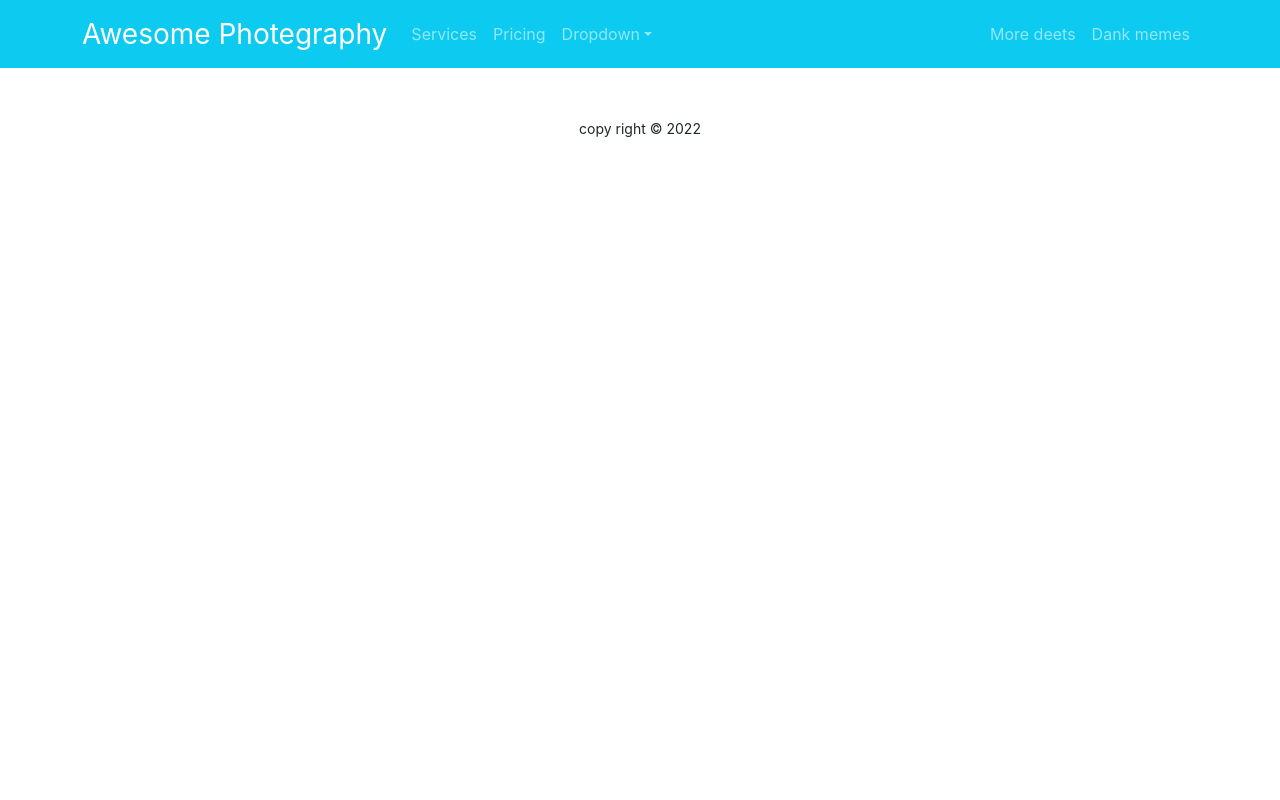
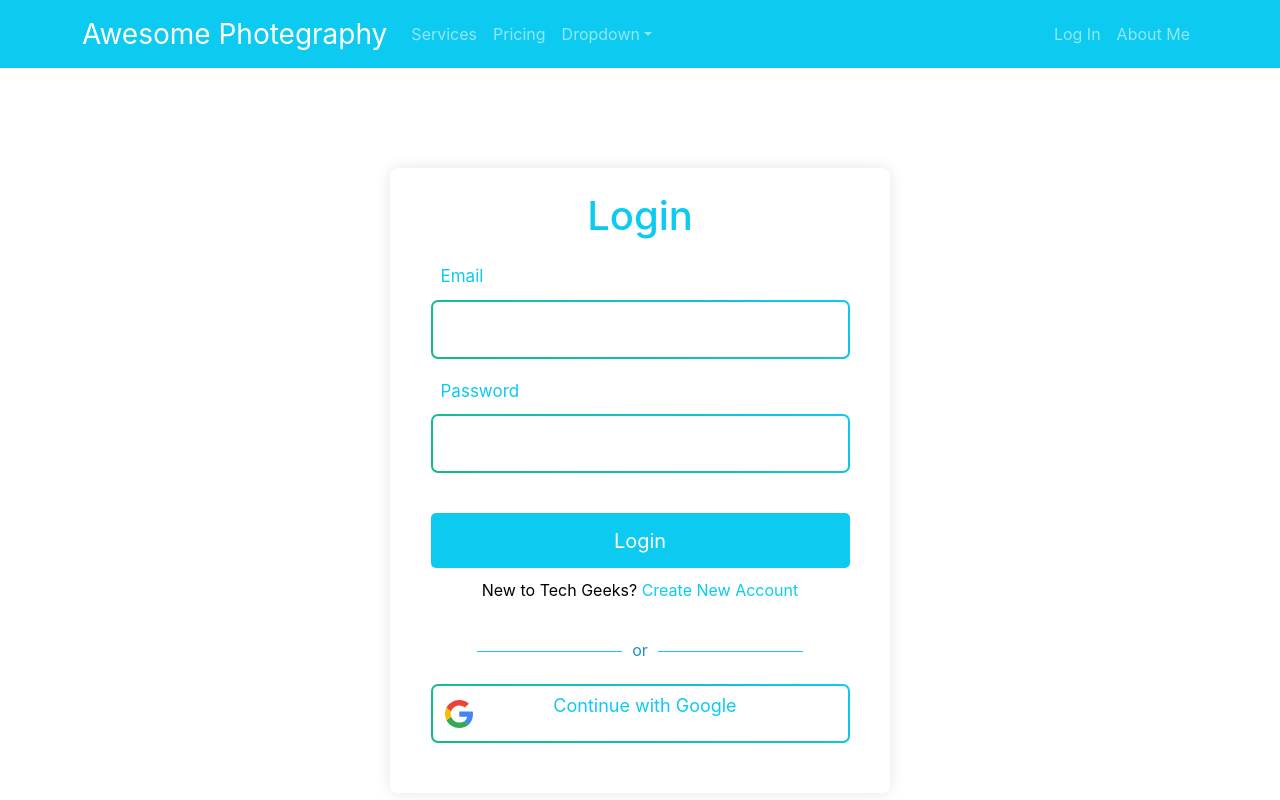
Before and after one commit to ArifulIslamShuvo/-independent-service-provider, a React (Create React App) app: page /login in a window 1280 px wide. Shown: the top 800 px of the page. Built offline with nearby package versions, Linux system fonts and the light colour scheme.

Commit message:
created login form

```diff
--- a/src/App.js
+++ b/src/App.js
@@ -6,6 +6,8 @@
 import Banner from './Pages/Home/Banner/Banner';
 import Footer from './Pages/Shared/Footer/Footer';
 import Services from './Pages/Home/Services/Services';
+import Checkout from './Pages/Home/Checkout/Checkout';
+import Login from './Pages/Login/Login/Login';
 
 function App() {
   return (
@@ -16,6 +18,9 @@
         <Route path='/home' element={<Home></Home>}></Route>
         <Route path='/home' element={<Home></Home>}></Route>
         <Route path='/services' element={<Services></Services>}></Route>
+        <Route path='/checkout' element={<Checkout></Checkout>}></Route>
+        <Route path='/login' element={<Login></Login>}></Route>
+
       </Routes>
       <Footer></Footer>
     </div>
--- /dev/null
+++ b/src/Pages/Home/Checkout/Checkout.js
@@ -0,0 +1,11 @@
+import React from 'react';
+
+const Checkout = () => {
+    return (
+        <div>
+            <h2 className='text-center mt-3'>Welcome to checkout page</h2>
+        </div>
+    );
+};
+
+export default Checkout;
--- a/src/Pages/Home/Home/Home.js
+++ b/src/Pages/Home/Home/Home.js
@@ -6,6 +6,7 @@
     return (
         <div>
             <Banner></Banner>
+            <Services></Services>
         </div>
     );
 };
--- a/src/Pages/Home/Service/Service.js
+++ b/src/Pages/Home/Service/Service.js
@@ -1,7 +1,10 @@
 import React from 'react';
+import { useNavigate } from 'react-router-dom';
 
 const Service = ({service}) => {
     const {id, name, img, description, price} = service;
+
+    const navigate = useNavigate();
     return (
         <div className='border-2 border-start col-12 col-lg-4'>
             <img className='w-100 rounded-3 p-3' src={img} alt="" />
@@ -10,6 +13,7 @@
             <p>Price: ${price}</p>
             <p><small>{description}</small></p>
             </div>
+            <button onClick={() => navigate("/Checkout")} className='btn btn-primary'>Checkout</button>
         </div>
     );
 };
--- /dev/null
+++ b/src/Pages/Login/Login/AuthForm.css
@@ -0,0 +1,138 @@
+.auth-form-container {
+  width: 100%;
+  display: flex;
+  align-items: center;
+  justify-content: center;
+}
+
+.auth-form {
+  width: 500px;
+  margin: 100px auto;
+  background-color: #fff;
+  display: flex;
+  flex-direction: column;
+  align-items: center;
+  border-radius: 8px;
+  box-shadow: 0px 0px 15px rgba(0, 0, 0, 0.1);
+  padding-bottom: 50px;
+}
+
+
+.input-field {
+  display: flex;
+  flex-direction: column;
+  margin-bottom: 20px;
+}
+
+.input-field label {
+  font-size: 17px;
+  margin-bottom: 10px;
+  margin-left: 10px;
+  color: #0dcaf0;
+}
+
+.input-wrapper {
+  padding: 2px;
+  border-radius: 7px;
+  background: #0dcaf0;
+  background: linear-gradient(
+    25deg,
+    rgb(22, 184, 130) 0%,
+    #0dcaf0
+  );
+}
+
+.input-field input {
+  width: 415px;
+  height: 55px;
+  border-radius: 5px;
+  padding: 15px;
+  font-size: 20px;
+  border: none;
+  background-color: #fff;
+  outline: none;
+}
+
+.auth-form-submit {
+  width: 100%;
+  height: 55px;
+  border: none;
+  border-radius: 5px;
+  font-size: 20px;
+  margin-top: 20px;
+  cursor: pointer;
+  color: white;
+  background: #0dcaf0;
+  background: linear-gradient(25deg, #0dcaf0 0%, rgb(22, 184, 130) 0%,);
+}
+
+.google-auth {
+  height: 55px;
+  width: 415px;
+  background-color: #fff;
+  border-radius: 5px;
+  font-size: 15px;
+  display: flex;
+  justify-content: center;
+  align-items: center;
+  cursor: pointer;
+  border: none;
+  color: #0dcaf0;
+  font-size: 18px;
+  position: relative;
+}
+
+.google-auth img {
+  position: absolute;
+  left: 10px;
+  top: 50%;
+  transform: translateY(-50%);
+}
+
+.google-auth p {
+  margin-left: 10px;
+}
+
+.redirect {
+  margin-top: 10px;
+  color: #000202;
+}
+
+.redirect span {
+  text-decoration: underline;
+  cursor: pointer;
+  color: #0dcaf0;
+}
+
+.horizontal-divider {
+  margin: 20px 0;
+  display: flex;
+  align-items: center;
+}
+
+.horizontal-divider p {
+  margin: 0 10px 2px 10px;
+  color: #1e90c2;
+}
+
+.line-right,
+.line-left {
+  height: 1px;
+  width: 145px;
+}
+
+.line-left {
+  background: #0dcaf0;
+  background: linear-gradient(90deg, #0dcaf0 0%, rgb(22, 184, 130) 0%, 100%);
+}
+
+.line-right {
+  background: #0dcaf0;
+  background: linear-gradient(90deg, #1e90c2 0%,rgb(22, 184, 130) 0%,);
+}
+
+.error {
+  margin-top: 10px;
+  color: red;
+  font-size: 15px;
+}
--- /dev/null
+++ b/src/Pages/Login/Login/Login.js
@@ -0,0 +1,47 @@
+import React from "react";
+import "./AuthForm.css";
+import GoogleLogo from "../../../imagea/google.svg"
+
+const Login = () => {
+  return (
+    <div className='auth-form-container '>
+      <div className='auth-form'>
+        <h1 className="text-info m-4">Login</h1>
+        <form >
+          <div className='input-field'>
+            <label htmlFor='email'>Email</label>
+            <div className='input-wrapper'>
+              <input type='text' name='email' id='email' />
+            </div>
+          </div>
+          <div className='input-field'>
+            <label htmlFor='password'>Password</label>
+            <div className='input-wrapper'>
+              <input type='password' name='password' id='password' />
+            </div>
+          </div>
+          <button type='submit' className='auth-form-submit'>
+            Login
+          </button>
+        </form>
+        <p className='redirect'>
+          New to Tech Geeks?{" "}
+          <span className="text-decoration-none">Create New Account</span>
+        </p>
+        <div className='horizontal-divider'>
+          <div className='line-left' />
+          <p>or</p>
+          <div className='line-right' />
+        </div>
+        <div className='input-wrapper'>
+          <button className='google-auth'>
+            <img src={GoogleLogo} alt='' />
+            <p> Continue with Google </p>
+          </button>
+        </div>
+      </div>
+    </div>
+  );
+};
+
+export default Login;
--- a/src/Pages/Shared/Header/Header.js
+++ b/src/Pages/Shared/Header/Header.js
@@ -22,9 +22,9 @@
                             </NavDropdown>
                         </Nav>
                         <Nav>
-                            <Nav.Link href="#deets">More deets</Nav.Link>
+                            <Nav.Link as={Link} to="/login">Log In</Nav.Link>
                             <Nav.Link eventKey={2} href="#memes">
-                                Dank memes
+                                About Me
                             </Nav.Link>
                         </Nav>
                     </Navbar.Collapse>
```
Also changed, not shown: src/Pages/Login/Signun/Signun.js (added), src/imagea/google.svg (added).
